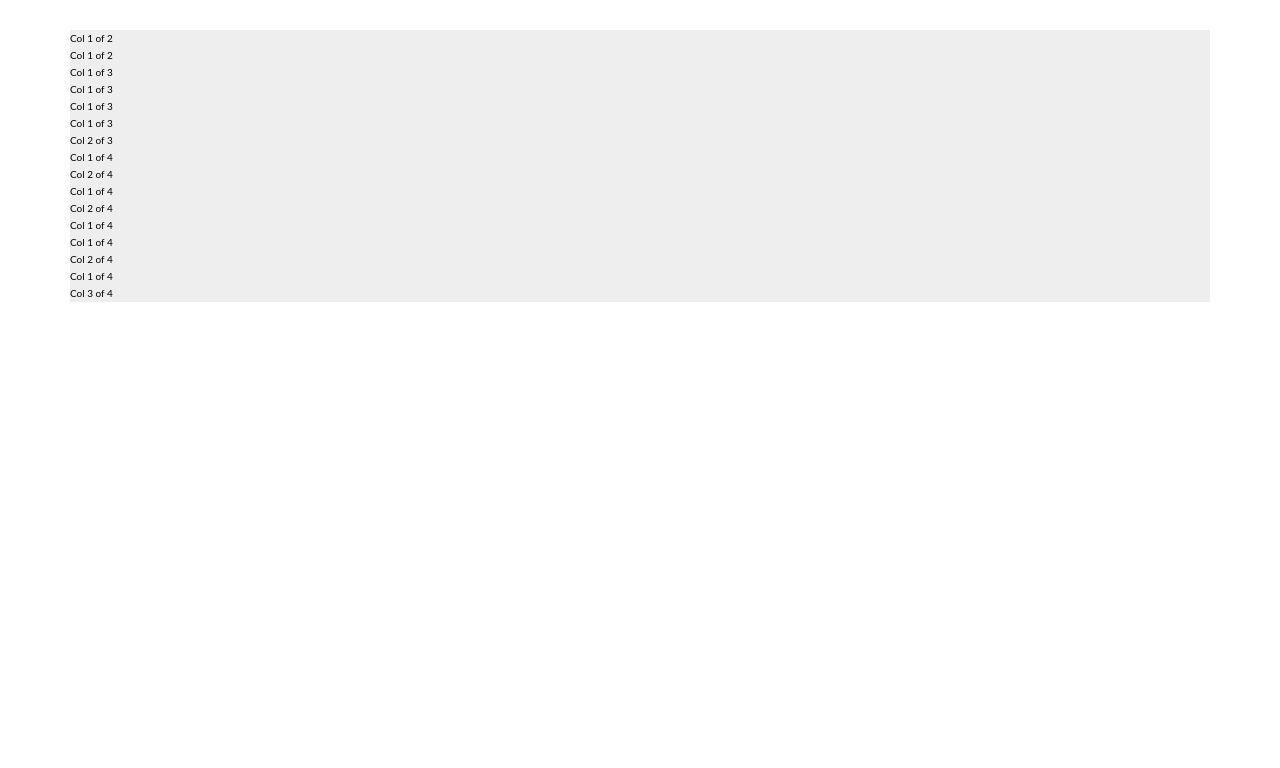
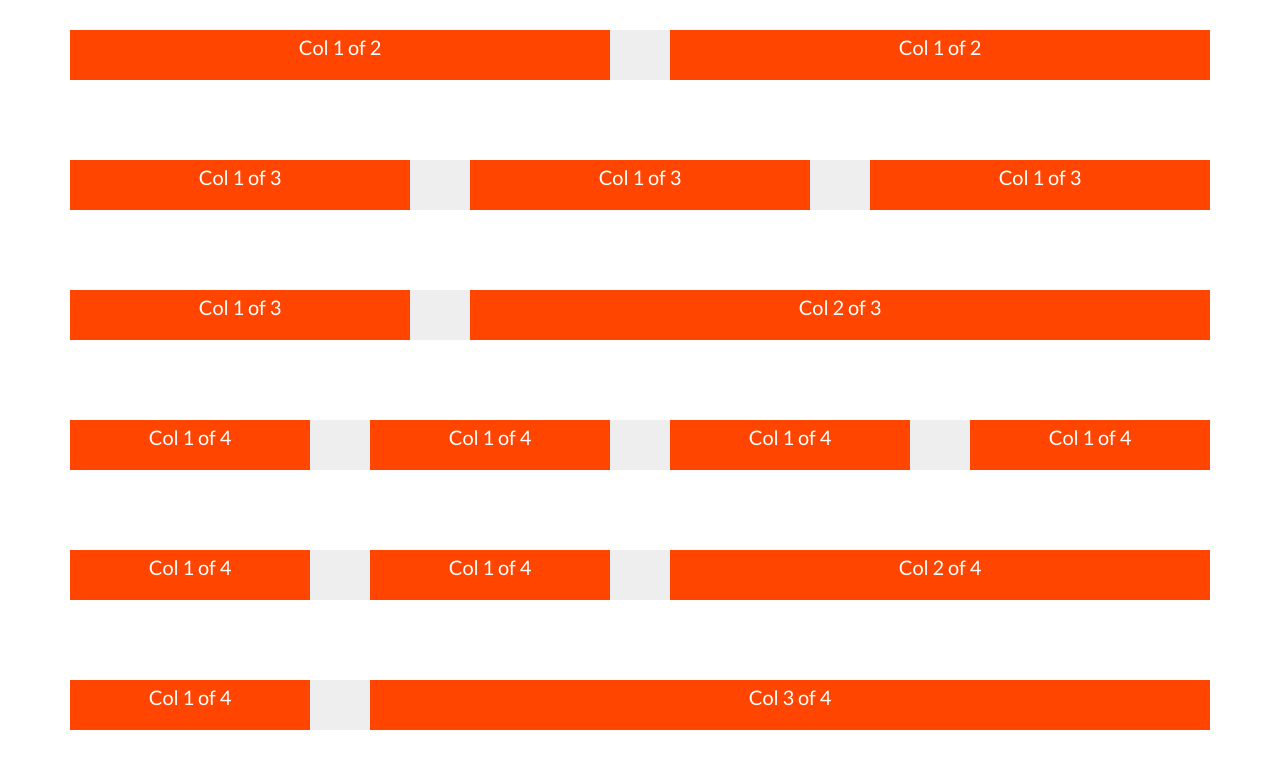
Before and after one commit to DavidSalomonDev/natours, a website: page grid-test.html in a window 1280 px wide. Drawn offline with nearby package versions, Linux system fonts and the light colour scheme; files that its build step writes are made by us from their sources.

Commit message:
Grid layour

```diff
--- a/grid-test.html
+++ b/grid-test.html
@@ -4,7 +4,11 @@
     <meta charset="UTF-8">
     <meta name="viewport" content="width=device-width, initial-scale=1.0">
     <title>Grid Test</title>
-    <link rel="stylesheet" href="style.css" type="text/css">
+    <link href="https://fonts.googleapis.com/css?family=Lato:100,300,400,700,900" rel="stylesheet">
+
+    <link rel="stylesheet" href="css/icon-font.css">
+    <link rel="stylesheet" href="css/style.css">
+    <link rel="shortcut icon" type="image/png" href="img/favicon.png">
 </head>
 <body>
 
@@ -22,10 +26,10 @@
         <div class="col-1-of-3">
             Col 1 of 3
         </div>
-        <div class="col-2-of-3">
+        <div class="col-1-of-3">
             Col 1 of 3
         </div>
-        <div class="col-2-of-3">
+        <div class="col-1-of-3">
             Col 1 of 3
         </div>
     </div>
@@ -44,13 +48,13 @@
             Col 1 of 4
         </div>
         <div class="col-1-of-4">
-            Col 2 of 4
+            Col 1 of 4
         </div>
         <div class="col-1-of-4">
             Col 1 of 4
         </div>
         <div class="col-1-of-4">
-            Col 2 of 4
+            Col 1 of 4
         </div>
     </div>
 
--- a/sass/abstracts/_mixins.scss
+++ b/sass/abstracts/_mixins.scss
@@ -0,0 +1,7 @@
+@mixin clearfix {
+    &::after{
+        content: "";
+        display: table;
+        clear: both;
+    }
+}
--- a/sass/abstracts/_variables.scss
+++ b/sass/abstracts/_variables.scss
@@ -1,6 +1,13 @@
+//Colors
 $color-primary: #55c57a;
 $color-primary-light: #7ed56f;
 $color-primary-dark: #28b485;
 $color-grey-dark: #777;
 $color-white: #fff;
 $color-black: #000;
+
+//Grid
+$grid-width: 114rem;
+$grid-height: 5rem;
+$gutter-vertical: 8rem;
+$gutter-horizontal: 6rem;
--- a/sass/layout/_grid.scss
+++ b/sass/layout/_grid.scss
@@ -1,8 +1,50 @@
+.row{
+    max-width: $grid-width;
+    background-color: #eee;
+    margin: 0 auto;
+
+    &:not(:last-child){
+        margin-bottom: $gutter-vertical;
+    }
+}
+
+@include clearfix;
+
+[class^="col-"] {
+    background-color: orangered;
+    float: left;
+    height: $grid-height;
+    text-align: center;
+    font-size: 2rem;
 
 
-.row{
-    color: black;
-    max-width: 114rem;
-    background-color: #eee;
-    margin: 0 auto;
+    &:not(:last-child){
+        margin-right: $gutter-horizontal;
+    }
+
 }
+
+.col-1-of-2 {
+    width: calc((100% - #{$gutter-horizontal})/2);
+
+}
+
+.col-2-of-3{
+    width: calc(2 *((100% - 2 * #{$gutter-horizontal})/3) + #{$gutter-horizontal});
+}
+
+.col-1-of-3{
+    width: calc((100% - 2 * #{$gutter-horizontal})/3);
+}
+
+.col-1-of-4{
+    width: calc((100% - 3 * #{$gutter-horizontal})/4);
+}
+
+.col-2-of-4{
+    width: calc(2 *((100% - 3 * #{$gutter-horizontal})/4) + #{$gutter-horizontal});
+}
+
+.col-3-of-4{
+    width: calc(3 *((100% - 3 * #{$gutter-horizontal})/4) + 2 * #{$gutter-horizontal});
+}
```
Also changed, not shown: css/style.css.
